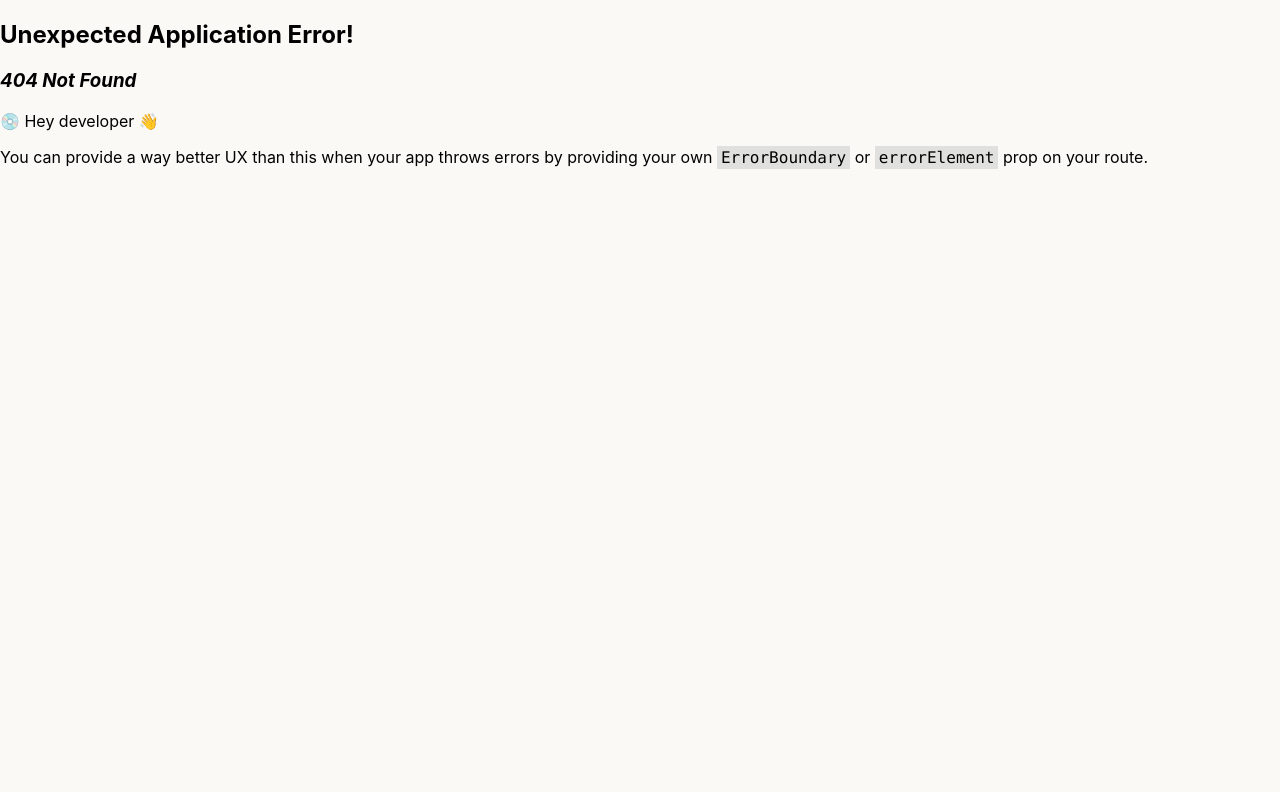
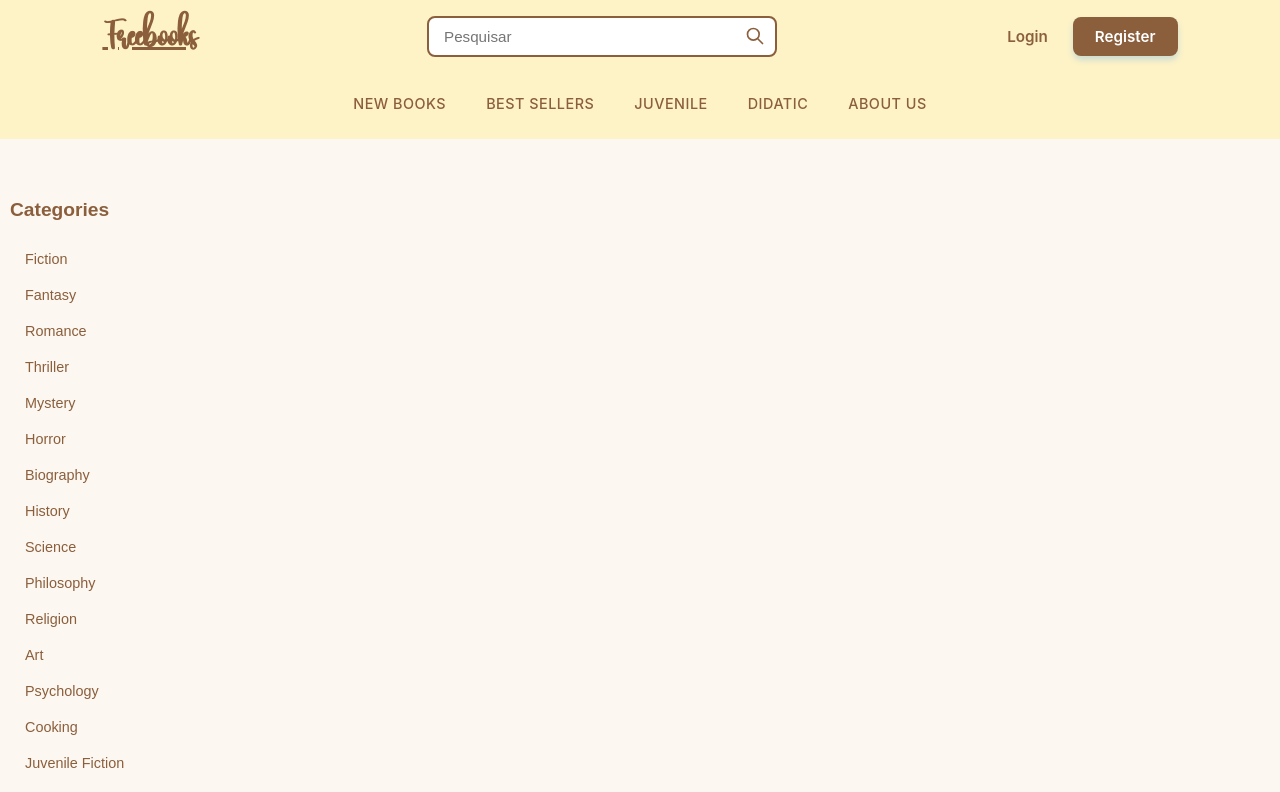
Before and after one commit to da7th/freebooks, a React (Create React App) app in the folder frontend/: page /conta in a window 1280 px wide. Before the commit this address had no page. Shown: the top 792 px of the page. Built offline with nearby package versions, Linux system fonts and the light colour scheme; no server answers.

Commit message:
starts account section

```diff
--- a/frontend/src/components/Header/Header.jsx
+++ b/frontend/src/components/Header/Header.jsx
@@ -35,7 +35,7 @@ function Header({ search, setSearch, activeUser, handleLogout, loading }) {
       </form>
       {activeUser ? (
         <div className="header-menu">
-          <a href="/" className="login-link">
+          <a href="/conta" className="login-link">
             Minha Conta
           </a>
           <div
--- a/frontend/src/index.js
+++ b/frontend/src/index.js
@@ -6,6 +6,7 @@ import Login from './pages/Login/Login';
 import reportWebVitals from './reportWebVitals';
 import { createBrowserRouter, RouterProvider } from 'react-router';
 import Register from './pages/Register/Register';
+import Account from './pages/Account/Account';
 
 const router = createBrowserRouter([
   {
@@ -19,6 +20,10 @@ const router = createBrowserRouter([
   {
     path: "/register",
     element: <Register />
+  },
+  {
+    path: "/conta",
+    element: <Account />
   }
 ])
 
--- /dev/null
+++ b/frontend/src/pages/Account/Account.css
@@ -0,0 +1,23 @@
+/* Container que segura Sidebar e Main */
+.account-content {
+    display: flex;
+    flex-direction: row; /* Alinha horizontalmente */
+    align-items: flex-start; /* Alinha os itens no topo */
+    max-width: 1400px; /* Largura máxima do site */
+    margin: 0 auto; /* Centraliza o conteúdo na tela */
+    padding: 20px;
+    gap: 20px; /* Espaço entre a sidebar e os livros */
+}
+
+/* Garante que a Main ocupe o espaço restante */
+.main-container {
+    flex: 1;
+    width: 100%;
+}
+
+/* Ajuste opcional: se a Sidebar estiver sumindo, force uma largura mínima nela */
+/* Você pode colocar isso no Sidebar.css ou aqui */
+.sidebar-div {
+    min-width: 250px;
+    flex: 0 0 250px;
+}
--- /dev/null
+++ b/frontend/src/pages/Account/Account.jsx
@@ -0,0 +1,22 @@
+import React from 'react'
+import Header from "../../components/Header/Header";
+import Navbar from "../../components/Navbar/Navbar";
+import Main from '../../components/Main/Main';
+import Sidebar from '../../components/Sidebar/Sidebar';
+
+function Account() {
+  return (
+    <div className="app-container">
+      <Header />
+      <Navbar />
+      <div className="main-layout">
+        <Sidebar />
+        <div className="content">
+           <Main />
+        </div>
+      </div>
+    </div>
+  )
+}
+
+export default Account;
```
Also changed, not shown: 1 other file (tests, documents, lock files or other folders).
